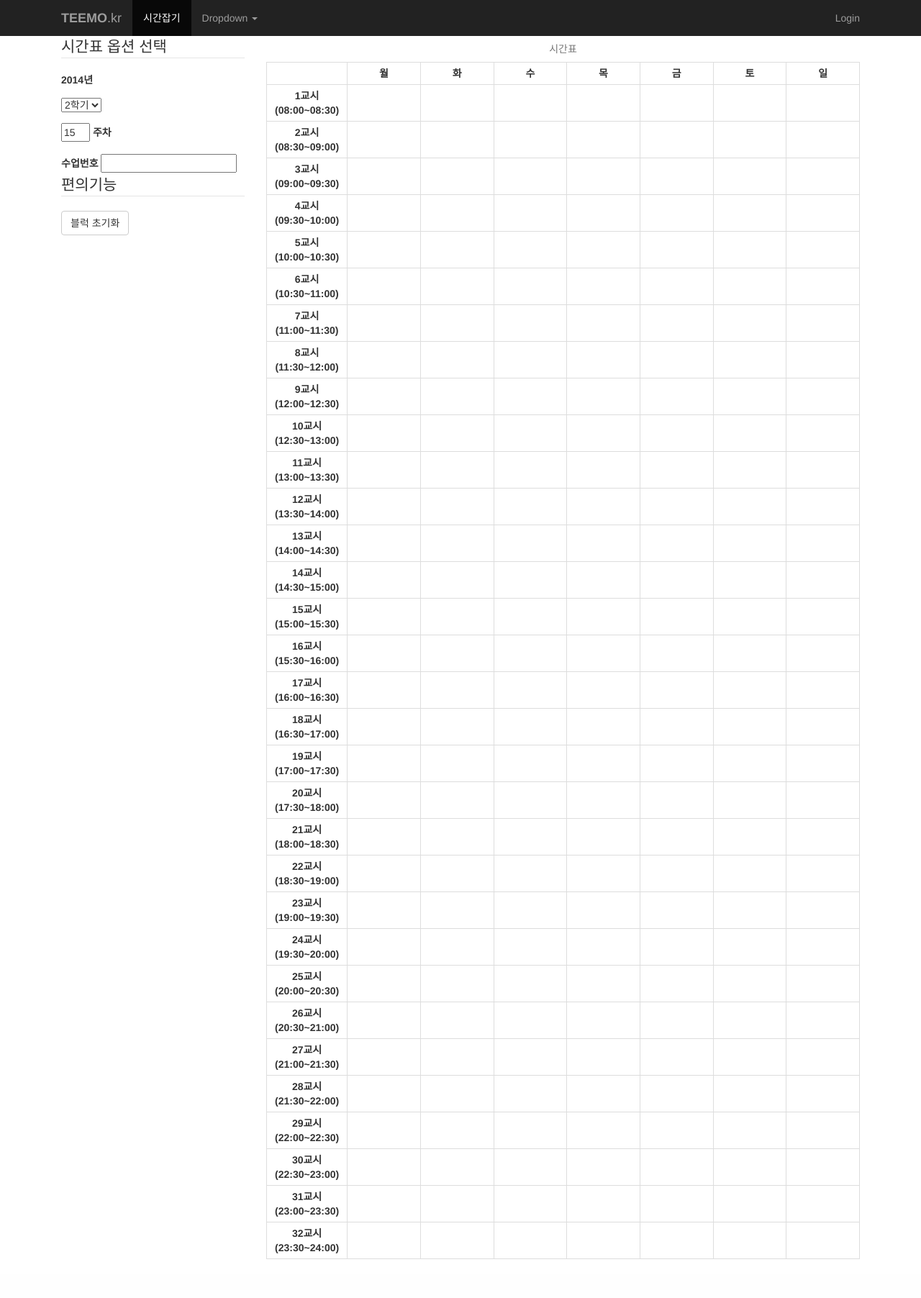
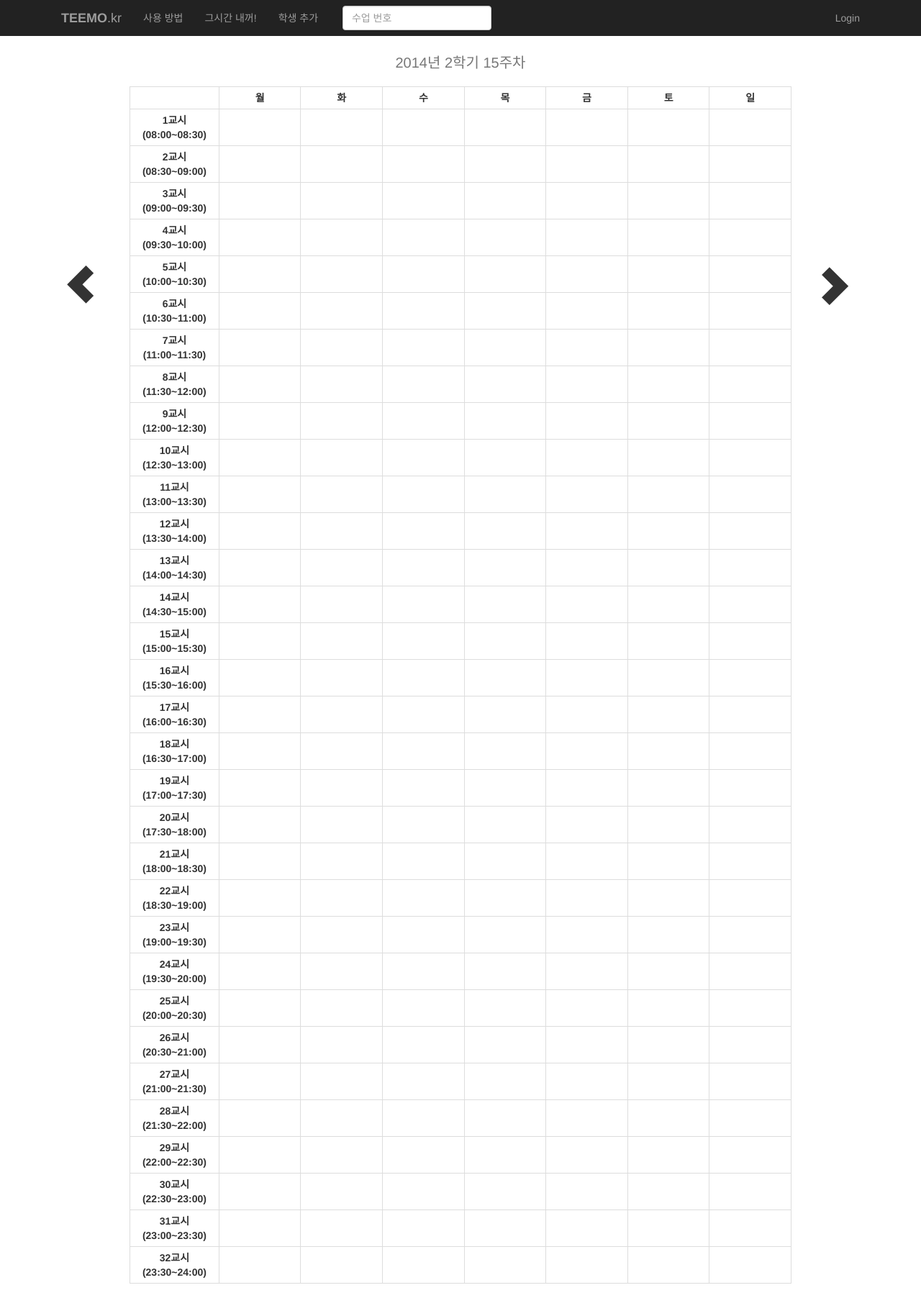
Before and after one commit to SungJinYoo/teemo, a Django app: page / in a window 1280 px wide. Shown: the whole page at 72% size. Before the commit the page ends 1750 px from the top, so only its background shows below. Run offline with Django 3.2, Linux system fonts and the light colour scheme; lists and menus that the app fills with data are empty; parts of the project's set-up code (start-up, migrations or seed data) failed here and were passed over; some libraries are stand-ins or nearby versions.

Commit message:
merge + v0.2

```diff
--- /dev/null
+++ b/static/css/common.css
@@ -0,0 +1,11 @@
+.clear-both{
+    clear: both;
+}
+
+.glyphicon-button{
+    margin: 0px;
+    border: 2px solid #000;
+    border-radius: 50%;
+    padding: 0px;
+    background-color: inherit;
+}
--- a/static/css/time_table.css
+++ b/static/css/time_table.css
@@ -1,9 +1,13 @@
+#main_box{
+	margin: 0;
+}
 #week_input{
     width: 40px;
 }
 
 #time_table > caption{
     text-align: center;
+    font-size: 20px;
 }
 #time_table .period_header{
     width: 12%;
@@ -14,3 +18,36 @@
 #time_table td, #time_table th{
     text-align: center;
 }
+.arrows{
+	height: 800px;
+	font-size: 40pt;
+}
+
+.arrows p{
+	margin-top:300px;
+}
+
+.attendance_info{
+    position: absolute;
+    border: 1px solid #000;
+    overflow: hidden;
+}
+.attendance_info .menu_button{
+    font-size: 14pt;
+}
+.attendance_info .ok_button{
+    float: left;
+    border-color: #40973c;
+    color: #40973c;
+}
+.attendance_info .remove_button{
+    float: right;
+    border-color: #af2120;
+    color: #af2120;
+}
+.attendance_info pre{
+    margin: 0px;
+    border: 0px;
+    padding: 0px;
+    background-color: inherit;
+}
--- /dev/null
+++ b/static/js/login.js
@@ -0,0 +1,6 @@
+$(document).ready(function(){
+	login();
+});
+function login(){
+	$("#username").focus();
+}
--- a/static/js/time_table.js
+++ b/static/js/time_table.js
@@ -1,6 +1,8 @@
 /**
  * Created by sungjinyoo on 12/2/14.
  */
+
+"use strict";
 
 $(document).ready(function(){
     time_table();
@@ -17,33 +19,52 @@ function time_table(){
     }
 
     function initialize_current_year(){
-        var year_span = $("span#year");
-        var fetch_form_year_input = $("#fetch_time_table_form").find("#year_input");
-        var attendance_form_year_input = $("#fetch_attendance_data_form").find("#year_input");
-
+        var year_id = $("#year");
+        var year_class = $(".year");
         var current_year = new Date().getFullYear();
 
-        year_span.text(current_year);
-        fetch_form_year_input.val(current_year);
-        attendance_form_year_input.val(current_year);
+        year_id.text(current_year);
+        year_class.each(function(index, element){
+            $(element).val(current_year);
+        });
     }
 
     function initialize_current_semester(){
-        var fetch_form_semester_input = $("#semester");
-        var attendance_form_semester_input = $("#semester_input");
+
+        var semester_id = $("#semester");
+        var semester_class = $(".semester");
         var current_month = new Date().getMonth();
+
         var semester = FIRST_SEMESTER; // default to 1학기
-        if(0 <= current_month && current_month < 2) // 겨울학기 (1~2월)
-            semester = 40;
-        else if(2 <= current_month && current_month < 6) // 1학기 (3~6월)
+        if(0 <= current_month && current_month < 2) { // 겨울학기 (1~2월)
+            semester = WINTER_SEMESTER;
+        }
+        else if(2 <= current_month && current_month < 6) { // 1학기 (3~6월)
             semester = FIRST_SEMESTER;
-        else if(6 <= current_month && current_month < 8) // 여름학기 (7~8월)
-            semester = 30;
-        else if(8 <= current_month && current_month < 12)
+        }
+        else if(6 <= current_month && current_month < 8) { // 여름학기 (7~8월)
+            semester = SUMMER_SEMESTER;
+        }
+        else if(8 <= current_month && current_month < 12) {
             semester = SECOND_SEMESTER;
+        }
 
-        fetch_form_semester_input.val(semester);
-        attendance_form_semester_input.val(semester);
+        if(semester===WINTER_SEMESTER){
+            semester_id.text("겨울 계절");
+        }
+        else if(semester===FIRST_SEMESTER){
+            semester_id.text("1");
+        }
+        else if(semester===SUMMER_SEMESTER){
+            semester_id.text("여름 계절");
+        }
+        else if(semester===SECOND_SEMESTER){
+            semester_id.text("2");
+        }
+
+        semester_class.each(function(index, element){
+            $(element).val(semester);
+        });
         current_semester = semester;
     }
 
@@ -65,21 +86,69 @@ function time_table(){
             start_date = new Date(today.getFullYear(), 8, 1, 0, 0, 0, 0); // sep 1st
         }
 
-        if(start_date.getDay() == 6) start_date.setDate(start_date.getDate() + 2); // saturday + 2 == monday
-        if(start_date.getDay() == 0) start_date.setDate(start_date.getDate() + 1); // sunday + 1 == monday
+        if(start_date.getDay() == 6) { // saturday + 2 == monday
+            start_date.setDate(start_date.getDate() + 2);
+        }
+        if(start_date.getDay() == 0) { // sunday + 1 == monday
+            start_date.setDate(start_date.getDate() + 1);
+        }
 
         week = find_current_week(today, start_date);
-
-        $("#fetch_time_table_form").find("#week_input").val(week).attr("data-value", week);
-        $("#fetch_attendance_data_form").find("#week_input").val(week).attr("data-value", week);
+        $("#week").text(week).attr("data-value", week);
+        var week_class = $(".week");
+        week_class.each(function(index, element){
+            $(element).val(week).attr("data-value", week);
+        });
     }
 
     function initialize_event_handlers(){
+        function append_attendance_info(blocks, attendance_data){
+            var dismiss = attendance_data.dismiss_students;
+            var total = attendance_data.total_students;
+            var attend = total - dismiss;
+            var attendance_rate = total == 0? 0 : attend / total;
+            var left = 0;
+            var top = 0;
+            var width = 0;
+            var height = 0;
+
+            blocks.each(function(index, element){
+                if(index == 0) {
+                    var position = $(element).position();
+                    left = position.left;
+                    top = position.top;
+                    width = $(element).outerWidth();
+                }
+                height += $(element).outerHeight();
+            });
+
+            var attendance_info = $("<div>").addClass("attendance_info").css({
+                top: top,
+                left: left,
+                width: width,
+                height: height,
+                "background-color": get_random_color_code()
+            });
+
+            // TODO: show some buttons when mouse overlaied
+            attendance_info.append($("<button>").addClass("glyphicon glyphicon-ok glyphicon-button menu_button ok_button").click(function(){
+                console.log("ok");
+            }));
+            attendance_info.append($("<button>").addClass("glyphicon glyphicon-remove glyphicon-button menu_button remove_button").click(function(){
+                console.log("remove");
+            }));
+            attendance_info.append($("<div>").addClass("clear-both"))
+            attendance_info.append($("<pre>").append($("<p>").text("총 수강인원: {0}\n예상 참석인원: {1}\n참석예상률: {2}%".format(total, attend, attendance_rate * 100))));
+
+            $("#attendance_info_wrapper").append(attendance_info);
+        }
+
         function fetch_attendance_data(block_no, blocks){
             var form = $("#fetch_attendance_data_form");
+            var period_index_list = [];
+
             form.find("#block_no").val(block_no);
 
-            var period_index_list = [];
             blocks.each(function(index, block){
                 period_index_list.push($(block).attr("data-row"));
             });
@@ -96,18 +165,21 @@ function time_table(){
                 .done(function(json){
                     toast_message(json.type, json.message);
                     if(json.result){
-                        attendance_data = json.data;
-                        console.log(attendance_data);
+                        append_attendance_info(blocks, json.data);
                     }
+                })
+                .always(function(){
+                    blocks.each(function(index, element){
+                        $(this).removeClass("selected").removeAttr("data-block-no").css("background-color", $(this).attr("data-background-color"));
+                        $(this).attr("data-background-color", "");
+                    });
                 });
         }
 
         // event for time table cells
-        var is_select_mode = false;
         var is_mouse_down = false;
         var column = null;
         var block_no = 0;
-        var selected_block_no = null;
         var random_color_code = null;
         $("#time_table").find("td")
             .mousedown(function(){
@@ -115,47 +187,26 @@ function time_table(){
                 random_color_code = get_random_color_code();
 
                 column = $(this).attr("data-col");
-                is_select_mode = !$(this).hasClass("selected");
 
-                if(is_select_mode){
-                    $(this).addClass("selected").attr("data-block-no", block_no).css("background-color", random_color_code);
-                }
-                else{
-                    $(this).removeClass("selected");
-                    selected_block_no = $(this).attr("data-block-no");
-                    $(this).removeAttr("data-block-no").css("background-color", "");
-                }
-
+                $(this).addClass("selected").attr("data-background-color", $(this).css("background-color"))
+                    .attr("data-block-no", block_no).css("background-color", random_color_code);
                 return false; // prevent text selection
             })
             .mouseover(function(){
                 if(is_mouse_down && column == $(this).attr("data-col")){
-                    if(is_select_mode){
-                        $(this).addClass("selected").attr("data-block-no", block_no).css("background-color", random_color_code);
-                    }
-                    else{
-                        $(this).removeClass("selected").removeAttr("data-block-no").css("background-color", "");
-                    }
+                    $(this).addClass("selected").attr("data-background-color", $(this).css("background-color"))
+                        .attr("data-block-no", block_no).css("background-color", random_color_code);
                 }
             })
             .mouseup(function(){
-                is_select_mode = false;
                 is_mouse_down = false;
                 column = null;
 
-                if(selected_block_no){
-                    var blocks = $("#time_table").find("td.selected[data-block-no={0}]".format(selected_block_no));
-                    if(blocks.size() > 0){
-                        fetch_attendance_data(selected_block_no, blocks);
-                        selected_block_no = null;
-                    }
+                var blocks = $("#time_table").find("td.selected[data-block-no={0}]".format(block_no));
+                if(blocks.size() > 0){
+                    fetch_attendance_data(block_no, blocks);
                 }
-                else{
-                    var blocks = $("#time_table").find("td.selected[data-block-no={0}]".format(block_no));
-                    if(blocks.size() > 0){
-                        fetch_attendance_data(block_no++, blocks);
-                    }
-                }
+                block_no++;
             });
 
         // event for week input
@@ -178,11 +229,14 @@ function time_table(){
             });
         });
 
+        $("#course_no_form").submit(function(e){
+            e.preventDefault();
+            return false;
+        });
+
         $("#course_no").change(function(){
-            var form = $("#fetch_time_table_form");
-
             var course_no_re = new RegExp("^\\d{5}$");
-            var course_no_input = form.find("#course_no");
+            var course_no_input = $(this);
 
             if(!course_no_re.test(course_no_input.val())){
                 toast_message("warning", "수업번호 형식에 맞지 않습니다");
@@ -192,6 +246,8 @@ function time_table(){
             $(".course_no").each(function(index, element){
                 $(this).val(course_no_input.val());
             });
+
+            var form = $("#fetch_time_table_form");
 
             $.post(
                 form.attr('action'),
@@ -224,7 +280,56 @@ function time_table(){
                     }
                 });
         });
+
+        // CONTROLLER
+        $("#prev_week").click(function(){
+            var week_id = $("#week");
+            var week_class = $(".week");
+            var current_week = parseInt(week_class.val())-1;
+            if( !(1<=current_week && current_week <=16) ){
+                return  toast_message("error","이전주는 없습니다");
+            }
+            $("#week").text(current_week);
+            week_class.each(function(index, element){
+                $(element).val(current_week);
+            });
+        });
+
+        $("#next_week").click(function(){
+            var week_id = $("#week");
+            var week_class = $(".week");
+            var current_week = parseInt(week_class.val())+1;
+            if( !(1<=current_week && current_week <=16)){
+                return  toast_message("error","다음주는 없습니다");
+            }
+            $("#week").text(current_week);
+            week_class.each(function(index, element){
+                $(element).val(current_week);
+            });
+        });
     }
-
+// About arrows
+    $(".arrows").each(function(index, element){
+        $(element).affix({
+            offset: {
+                top: 0
+            }
+        });
+        $(element).hover(function() {
+            /* Stuff to do when the mouse enters the element */
+            $(this).find("span").css("color","#969090");
+        }, function() {
+            /* Stuff to do when the mouse leaves the element */
+            $(this).find("span").css("color","#333333");
+        });
+        $(element).mousedown(function(event) {
+            /* Act on the event */
+            $(this).find("span").css("color","#CA5E58");
+        });
+        $(element).mouseup(function(event) {
+            /* Act on the event */
+            $(this).find("span").css("color","#333333");
+        });
+    });
     initialize();
 }
--- a/teemo/urls.py
+++ b/teemo/urls.py
@@ -15,5 +15,6 @@ urlpatterns = patterns('',
     url(r'^logout/$', LogoutView.as_view(), name='logout'),
     url(r'^student/$', AddStudentView.as_view(), name='add_student'),
     url(r'^time_table/', include('time_table.urls', namespace='time_table')),
+    url(r'^help/$', TemplateView.as_view(template_name='help.html'), name='help'),
     url(r'^admin/', include(admin.site.urls)),
 )
--- a/templates/base.html
+++ b/templates/base.html
@@ -7,6 +7,7 @@
 
 	<link rel="stylesheet" href="{% static 'css/bootstrap.min.css' %}"/>
 	<link rel="stylesheet" href="{% static 'css/toastr.min.css' %}"/>
+	<link rel="stylesheet" href="{% static 'css/common.css' %}"/>
 	{% block css %}{% endblock %}
 
 	<title>{% block title %}{% endblock %}</title>
@@ -29,20 +30,16 @@
 		<!-- Collect the nav links, forms, and other content for toggling -->
 		<div class="collapse navbar-collapse" id="bs-example-navbar-collapse-1">
 			<ul class="nav navbar-nav">
-                <li class="active"><a href="#">시간잡기</a></li>
-                <li class="dropdown">
-                    <a href="#" class="dropdown-toggle" data-toggle="dropdown">Dropdown <b class="caret"></b></a>
-                    <ul class="dropdown-menu">
-                        <li><a href="#">Action</a></li>
-                        <li><a href="#">Another action</a></li>
-                        <li><a href="#">Something else here</a></li>
-                        <li class="divider"></li>
-                        <li><a href="#">Separated link</a></li>
-                        <li class="divider"></li>
-                        <li><a href="#">One more separated link</a></li>
+				<li><a href="{% url 'help' %}">사용 방법</a></li>
+				<li><a href="{% url 'index' %}">그시간 내꺼!</a></li>
+				<li><a href="{% url 'add_student' %}">학생 추가</a></li>
 			</ul>
-                </li>
-            </ul>
+			<form id="course_no_form" class="navbar-form navbar-left" role="search">
+				<div class="form-group">
+					<label for="course_no"></label>
+					<input id="course_no" type="text" class="form-control" placeholder="수업 번호" maxlength="5">
+				</div>
+			</form>
 			<ul class="nav navbar-nav navbar-right">
 				{% if user.is_authenticated %}
 					<li><p class="navbar-text">Signed in as <a href="#" class="navbar-link">{{ user }}</a></p></li>
@@ -50,6 +47,7 @@
 				{% else %}
 					<li><a href="{% url 'login' %}" class="navbar-link">Login</a></li>
 				{% endif %}
+			</ul>
 		</div><!-- /.navbar-collapse -->
 	</div><!-- /.container-fluid -->
 </nav>
--- a/templates/login.html
+++ b/templates/login.html
@@ -1,5 +1,9 @@
 {% extends 'base.html' %}
 
+{% load staticfiles %}
+{% block script %}
+    <script type="text/javascript" src="{% static 'js/login.js' %}"></script>
+{% endblock %}
 {% block content %}
     <div class="row">
         <div class="col-md-6 col-md-offset-3">
--- a/templates/time_table.html
+++ b/templates/time_table.html
@@ -12,52 +12,36 @@
 {% endblock %}
 
 {% block content %}
-    <div class="row">
-        <div class="container">
-            <div class="col-md-3">
 	<form id="fetch_time_table_form" role="form" method="post" action="{% url 'time_table:fetch' %}">
 		{% csrf_token %}
 		<fieldset>
-                        <legend>시간표 옵션 선택</legend>
 			<div class="form-group">
-                            <p><strong><span id="year"></span><span>년</span></strong></p>
-                            <input id="year_input" type="hidden" name="year" />
+				<input class="year" type="hidden" name="year" />
+				<input class="semester" type="hidden" name="semester" />
+				<input class="week" type="hidden" name="week"/>
+				<input class="course_no" type="hidden" name="course_no" />
 			</div>
-                        <div class="form-group">
-                            <select id="semester" name="semester">
-                                {% for semester in SEMESTER %}
-                                    <option value="{{ semester }}">{{ SEMESTER_VERBOSE|nth:forloop.counter0 }}</option>
-                                {% endfor %}
-                            </select>
-                        </div>
-                        <div class="form-group">
-                            <input type="number" id="week_input" name="week" placeholder="주차" />
-                            <label for="week_input">주차</label>
-                        </div>
-                        <input type="hidden" id="grade_input" name="grade" />
-                    </fieldset>
-                    <fieldset>
-                        <label for="course_no">수업번호</label>
-                        <input type="text" id="course_no" class="course_no" name="course_no" />
 		</fieldset>
 	</form>
 	<form id="fetch_attendance_data_form" role="form" method="post" action="{% url 'time_table:attendance' %}">
 		{% csrf_token %}
-                    <input id="year_input" type="hidden" name="year" />
-                    <input id="semester_input" type="hidden" name="semester" />
-                    <input id="week_input" type="hidden" name="week" />
+		<input class="year" type="hidden" name="year" />
+		<input class="semester" type="hidden" name="semester" />
+		<input class="week" type="hidden" name="week" />
 		<input id="block_no" type="hidden" name="block_no" />
 		<input id="block_data" type="hidden" name="block_data" />
 		<input class="course_no" type="hidden" name="course_no" />
 	</form>
-            <fieldset>
-                <legend>편의기능</legend>
-                <button id="reset_button" class="btn btn-default">블럭 초기화</button>
-            </fieldset>
+	<div class="row" id="main_box">
+		<div class="container">
+			<div class="col-md-1">
+				<div class="arrows" id="prev_week">
+					<p><span class="glyphicon glyphicon-chevron-left"></span></p>
 				</div>
-            <div class="col-md-9">
+			</div>
+			<div class="col-md-10" id="time_table_wrapper">
 				<table id="time_table" class="table table-bordered table-condensed">
-                    <caption>시간표</caption>
+					<caption><p><span id="year"></span><span>년</span> <span id="semester"></span><span>학기</span> <span id = "week"></span><span>주차</span></p></caption>
 					<colgroup>
 						<col span="1" class="period_header">
 						<col span="7" class="time_table_cell">
@@ -83,22 +67,13 @@
 						{% endwith %}
 					{% endfor %}
 				</table>
+				<div id="attendance_info_wrapper"></div>
+			</div>
+			<div class="col-md-1">
+				<div class="arrows" id="next_week">
+					<p><span class="glyphicon glyphicon-chevron-right"></span></p>
 				</div>
 			</div>
 		</div>
-    {#<!-- On rows -->#}
-    {#<tr class="active">...</tr>#}
-    {#<tr class="success">...</tr>#}
-    {#<tr class="warning">...</tr>#}
-    {#<tr class="danger">...</tr>#}
-    {#<tr class="info">...</tr>#}
-    {##}
-    {#<!-- On cells (`td` or `th`) -->#}
-    {#<tr>#}
-    {#    <td class="active">...</td>#}
-    {#    <td class="success">...</td>#}
-    {#    <td class="warning">...</td>#}
-    {#    <td class="danger">...</td>#}
-    {#    <td class="info">...</td>#}
-    {#</tr>#}
+	</div>
 {% endblock %}
```
Also changed, not shown: templates/help.html (added, +13 -0 lines), time_table/views.py (+16 -12 lines), README.md, static/fonts/glyphicons-halflings-regular.ttf (added), static/fonts/glyphicons-halflings-regular.woff (added), 2 other files. Lines whose indentation alone changed are shown as unchanged.
